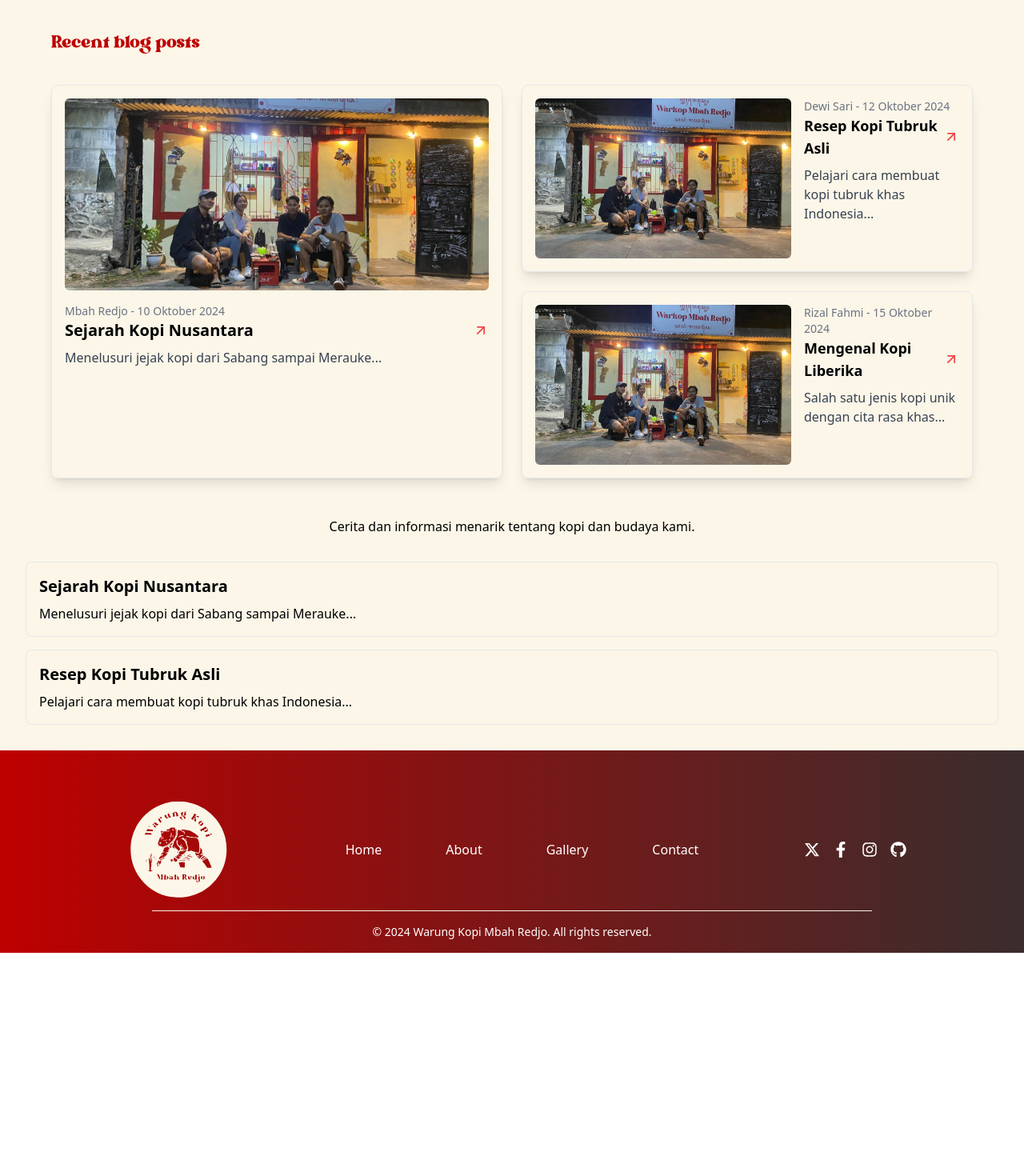
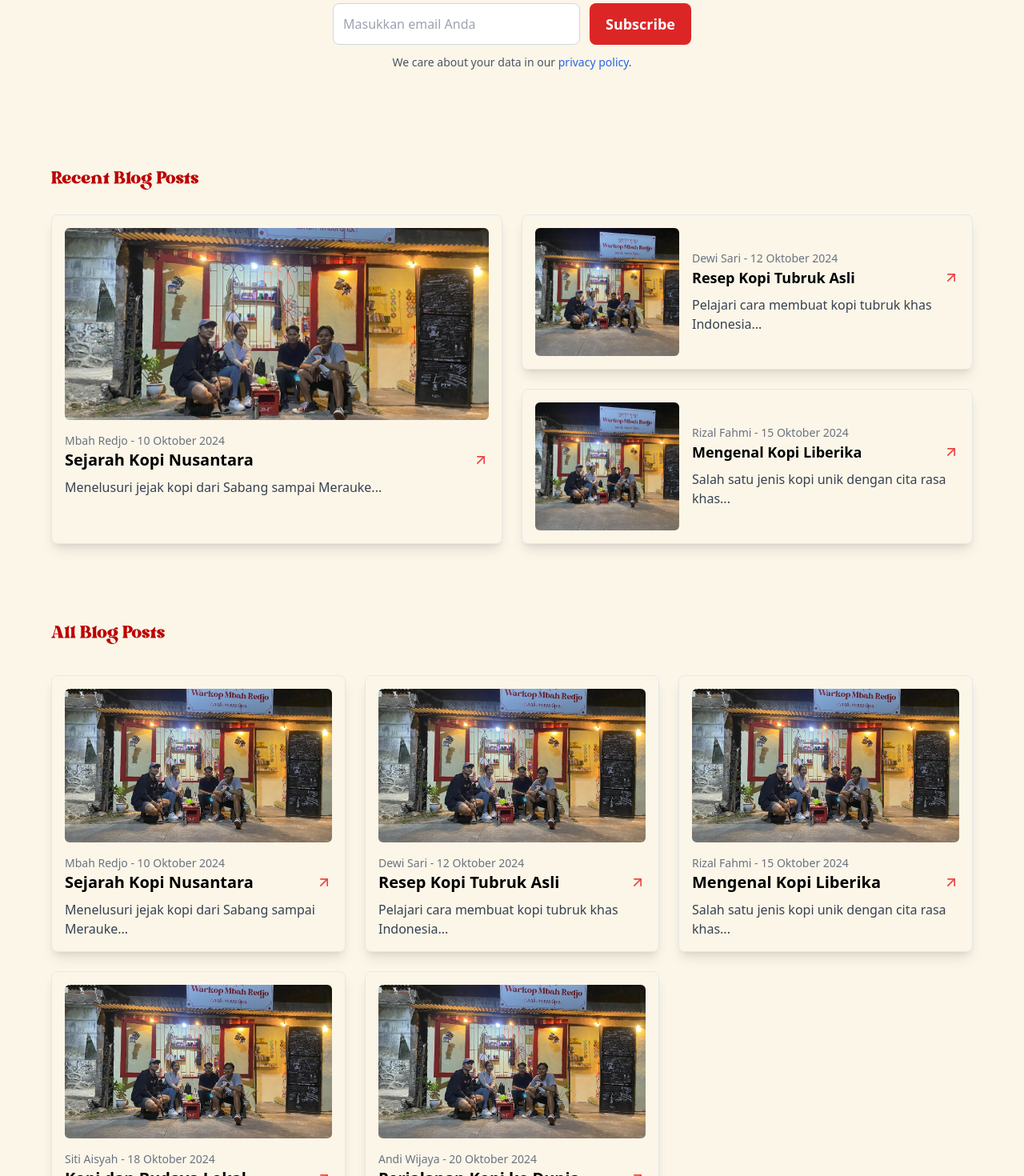
Before and after one commit to inogndslvs/Warung-Kopi-Mbah-Redjo, a React (Vite) app: page /blog in a window 1280 px wide. Shown: the part 360-1830 px from the top of the page at 80% size. Before the commit the page ends 1551 px from the top, so only its background shows below. Built offline with nearby package versions, Linux system fonts and the light colour scheme; a web font is replaced by a local one.

Commit message:
Membuat halaman blog dan detail blog

```diff
--- a/src/App.jsx
+++ b/src/App.jsx
@@ -4,6 +4,7 @@ import Menu from "./pages/client/Menu";
 import Blog from "./pages/client/Blog";
 import AboutUs from "./pages/client/About-us";
 import Layout from "./component/layout/layout";
+import BlogDetail from "./pages/client/detailBlog";
 
 function App() {
   return (
@@ -14,6 +15,7 @@ function App() {
           <Route path="/menu" element={<Menu />} />
           <Route path="/blog" element={<Blog />} />
           <Route path="/about-us" element={<AboutUs />} />
+          <Route path="/blog/:id" element={<BlogDetail />} />
         </Routes>
       </Layout>
     </Router>
--- /dev/null
+++ b/src/component/moleculs/allBlogPost.jsx
@@ -0,0 +1,77 @@
+import { ArrowUpRight } from "lucide-react";
+
+const AllBlogPosts = () => {
+  const blogs = [
+    {
+      id: 1,
+      title: "Sejarah Kopi Nusantara",
+      author: "Mbah Redjo",
+      date: "10 Oktober 2024",
+      excerpt: "Menelusuri jejak kopi dari Sabang sampai Merauke...",
+      image: "/images/Galeri/galeri4.jpeg",
+    },
+    {
+      id: 2,
+      title: "Resep Kopi Tubruk Asli",
+      author: "Dewi Sari",
+      date: "12 Oktober 2024",
+      excerpt: "Pelajari cara membuat kopi tubruk khas Indonesia...",
+      image: "/images/Galeri/galeri4.jpeg",
+    },
+    {
+      id: 3,
+      title: "Mengenal Kopi Liberika",
+      author: "Rizal Fahmi",
+      date: "15 Oktober 2024",
+      excerpt: "Salah satu jenis kopi unik dengan cita rasa khas...",
+      image: "/images/Galeri/galeri4.jpeg",
+    },
+    {
+      id: 4,
+      title: "Kopi dan Budaya Lokal",
+      author: "Siti Aisyah",
+      date: "18 Oktober 2024",
+      excerpt: "Bagaimana kopi menjadi bagian dari budaya lokal...",
+      image: "/images/Galeri/galeri4.jpeg",
+    },
+    {
+      id: 5,
+      title: "Perjalanan Kopi ke Dunia",
+      author: "Andi Wijaya",
+      date: "20 Oktober 2024",
+      excerpt: "Dari Indonesia ke dunia, inilah perjalanan kopi...",
+      image: "/images/Galeri/galeri4.jpeg",
+    },
+  ];
+
+  return (
+    <div className="container my-24">
+      <h1 className="pl-8 font-bright text-primary text-3xl">All Blog Posts</h1>
+      <div className="grid grid-cols-1 md:grid-cols-2 lg:grid-cols-3 gap-6 p-[2px] md:p-8">
+        {blogs.map((blog) => (
+          <div key={blog.id} className="p-4 border rounded-lg shadow-lg">
+            <img
+              src={blog.image}
+              alt={blog.title}
+              className="w-full h-48 object-cover rounded-md"
+            />
+            <div className="mt-4">
+              <p className="text-sm text-gray-500">
+                {blog.author} - {blog.date}
+              </p>
+              <div className="flex items-center justify-between">
+                <h2 className="text-xl font-bold">{blog.title}</h2>
+                <a href={`/blog/${blog.id}`} className="text-red-500">
+                  <ArrowUpRight size={20} />
+                </a>
+              </div>
+              <p className="mt-2 text-gray-700">{blog.excerpt}</p>
+            </div>
+          </div>
+        ))}
+      </div>
+    </div>
+  );
+};
+
+export default AllBlogPosts;
--- a/src/component/moleculs/recentBlog.jsx
+++ b/src/component/moleculs/recentBlog.jsx
@@ -29,17 +29,17 @@ const RecentBlog = () => {
   ];
 
   return (
-    <div className="container mt-24 ">
-      <h1 className="pl-4 md:pl-8 font-bright text-primary text-3xl">
-        Recent blog posts
-      </h1>
-      <div className="grid grid-cols-1 md:grid-cols-2 gap-6 p-[2px] md:p-8">
+    <div className="container mt-24 px-4 px-[2px] md:px-8">
+      <h1 className="font-bright text-primary text-3xl">Recent Blog Posts</h1>
+
+      {/* Grid untuk Layout */}
+      <div className="grid grid-cols-1 md:grid-cols-2 gap-6 mt-6">
         {/* Blog utama */}
-        <div className="p-4 border rounded-lg shadow-lg h-full">
+        <div className="p-4 border rounded-lg shadow-lg">
           <img
             src={blogs[0].image}
             alt={blogs[0].title}
-            className="w-full md:w-[592px] h-[240px] object-cover rounded-md"
+            className="w-full h-[240px] object-cover rounded-md"
           />
           <div className="mt-4">
             <p className="text-sm text-gray-500">
@@ -55,22 +55,22 @@ const RecentBlog = () => {
           </div>
         </div>
 
-        {/* Dua blog lainnya dalam satu kolom dengan tinggi seimbang */}
-        <div className="flex flex-col gap-6 h-full">
+        {/* Dua blog lainnya */}
+        <div className="flex flex-col gap-6">
           {blogs.slice(1).map((blog) => (
             <div
               key={blog.id}
-              className="p-4 border rounded-lg shadow-lg flex flex-col md:flex-row items-center md:items-start gap-4"
+              className="p-4 border rounded-lg shadow-lg flex flex-col md:flex-row items-center gap-4"
             >
               {/* Gambar di sebelah kiri */}
               <img
                 src={blog.image}
                 alt={blog.title}
-                className="w-full md:w-[320px] h-[200px] object-cover rounded-md"
+                className="w-full md:w-[180px] h-[160px] object-cover rounded-md"
               />
 
               {/* Konten di sebelah kanan */}
-              <div className="flex-1 text-start md:text-left">
+              <div className="flex-1">
                 <p className="text-sm text-gray-500">
                   {blog.author} - {blog.date}
                 </p>
--- a/src/component/moleculs/subscribeBlog.jsx
+++ b/src/component/moleculs/subscribeBlog.jsx
@@ -10,26 +10,26 @@ const Subscribe = () => {
   };
 
   return (
-    <div className="p-6  rounded-lg text-center mt-8">
+    <div className="p-6 rounded-lg text-center mt-8">
       <p className="text-lg font-bright text-gray-500">
         Subscribe untuk mendapatkan informasi terbaru.
       </p>
 
       <form
         onSubmit={handleSubscribe}
-        className="mt-4 flex justify-center gap-3 "
+        className="mt-4 flex flex-col sm:flex-row justify-center gap-3 w-full max-w-md mx-auto"
       >
         <input
           type="email"
           placeholder="Masukkan email Anda"
           value={email}
           onChange={(e) => setEmail(e.target.value)}
-          className="p-2 border border-gray-300 rounded-lg w-72 focus:outline-none"
+          className="p-3 border border-gray-300 rounded-lg w-full text-base focus:outline-none"
           required
         />
         <button
           type="submit"
-          className="bg-red-600 text-white px-4 py-2 rounded-lg hover:bg-red-700"
+          className="bg-red-600 text-white px-5 py-3 rounded-lg hover:bg-red-700 w-full sm:w-auto text-lg font-semibold"
         >
           Subscribe
         </button>
--- a/src/pages/client/Blog.jsx
+++ b/src/pages/client/Blog.jsx
@@ -1,35 +1,20 @@
 import Navbar from "../../component/navbar";
 import Subscribe from "../../component/moleculs/subscribeBlog";
 import RecentBlog from "../../component/moleculs/recentBlog";
+import AllBlogPosts from "../../component/moleculs/allBlogPost";
 
 const Blog = () => {
   return (
     <div>
       <Navbar />
-      <div className="@container p-2 md:p-8 pt-48">
+      <div className="@container p-2 md:p-8 pt-48 md:pt-48">
         <h4 className="font-bright text-third text-center">Our Blog</h4>
         <h1 className="text-5xl font-bright text-primary text-center">
           Berita dan Cerita Warung Kami
         </h1>
         <Subscribe />
         <RecentBlog />
-        <p className="mt-4 text-center">
-          Cerita dan informasi menarik tentang kopi dan budaya kami.
-        </p>
-        <div className="mt-8 grid gap-4">
-          <article className="p-4 border rounded-lg">
-            <h2 className="text-xl font-bold">Sejarah Kopi Nusantara</h2>
-            <p className="mt-2">
-              Menelusuri jejak kopi dari Sabang sampai Merauke...
-            </p>
-          </article>
-          <article className="p-4 border rounded-lg">
-            <h2 className="text-xl font-bold">Resep Kopi Tubruk Asli</h2>
-            <p className="mt-2">
-              Pelajari cara membuat kopi tubruk khas Indonesia...
-            </p>
-          </article>
-        </div>
+        <AllBlogPosts />
       </div>
     </div>
   );
--- /dev/null
+++ b/src/pages/client/detailBlog.jsx
@@ -0,0 +1,95 @@
+import { useParams } from "react-router-dom";
+import { ArrowLeft, ArrowRight, ArrowUpRight } from "lucide-react";
+
+const BlogDetail = () => {
+  const { id } = useParams();
+
+  // Contoh data (nanti bisa diganti dengan API atau state management)
+  const blogs = [
+    {
+      id: "1",
+      title: "Sejarah Kopi Nusantara",
+      author: "Mbah Redjo",
+      date: "10 Oktober 2024",
+      content: "Menelusuri jejak kopi dari Sabang sampai Merauke...",
+      image: "/images/Galeri/galeri4.jpeg",
+    },
+    {
+      id: "2",
+      title: "Resep Kopi Tubruk Asli",
+      author: "Dewi Sari",
+      date: "12 Oktober 2024",
+      content: "Pelajari cara membuat kopi tubruk khas Indonesia...",
+      image: "/images/Galeri/galeri4.jpeg",
+    },
+  ];
+
+  // Cari blog berdasarkan ID
+  const blog = blogs.find((b) => b.id === id);
+
+  if (!blog) {
+    return <p className="text-center text-red-500">Blog tidak ditemukan.</p>;
+  }
+
+  return (
+    <div className="container mx-auto px-4 md:px-8 lg:px-16 py-20">
+      {/* Tombol Kembali */}
+      <a
+        href="/blog"
+        className="flex items-center font-bright text-2xl text-primary hover:underline mb-4"
+      >
+        <ArrowLeft size={20} className="mr-2" /> Kembali ke Blog
+      </a>
+
+      {/* Judul & Gambar */}
+      <h1 className="text-3xl font-bold text-gray-800">{blog.title}</h1>
+      <p className="text-gray-500 mt-2">
+        {blog.author} - {blog.date}
+      </p>
+      <img
+        src={blog.image}
+        alt={blog.title}
+        className="w-full h-96 object-cover mt-4 rounded-lg"
+      />
+
+      {/* Konten */}
+      <div className="mt-6 text-gray-700 leading-relaxed">
+        <p>{blog.content}</p>
+      </div>
+
+      {/* Bagikan */}
+      <div className="mt-8">
+        <p className="text-lg font-semibold">Bagikan Artikel:</p>
+        <div className="flex gap-4 mt-2">
+          <a href="#" className="text-blue-600 hover:underline">
+            Facebook
+          </a>
+          <a href="#" className="text-sky-500 hover:underline">
+            Twitter
+          </a>
+          <a href="#" className="text-green-600 hover:underline">
+            WhatsApp
+          </a>
+        </div>
+      </div>
+
+      {/* Navigasi Blog */}
+      <div className="flex justify-between mt-10 border-t pt-6">
+        <a
+          href="/blog/1"
+          className="flex items-center text-gray-600 hover:underline"
+        >
+          <ArrowLeft size={20} className="mr-2" /> Previous Post
+        </a>
+        <a
+          href="/blog/2"
+          className="flex items-center text-gray-600 hover:underline"
+        >
+          Next Post <ArrowRight size={20} className="ml-2" />
+        </a>
+      </div>
+    </div>
+  );
+};
+
+export default BlogDetail;
```
Also changed, not shown: src/component/moleculs/descAboutUs.jsx (added, +7 -0 lines), src/pages/client/About-us.jsx (+16 -8 lines), src/assets/logo/FontBorder.svg (added), src/assets/logo/logoAboutUs.svg (added). Lines whose indentation alone changed are shown as unchanged.
